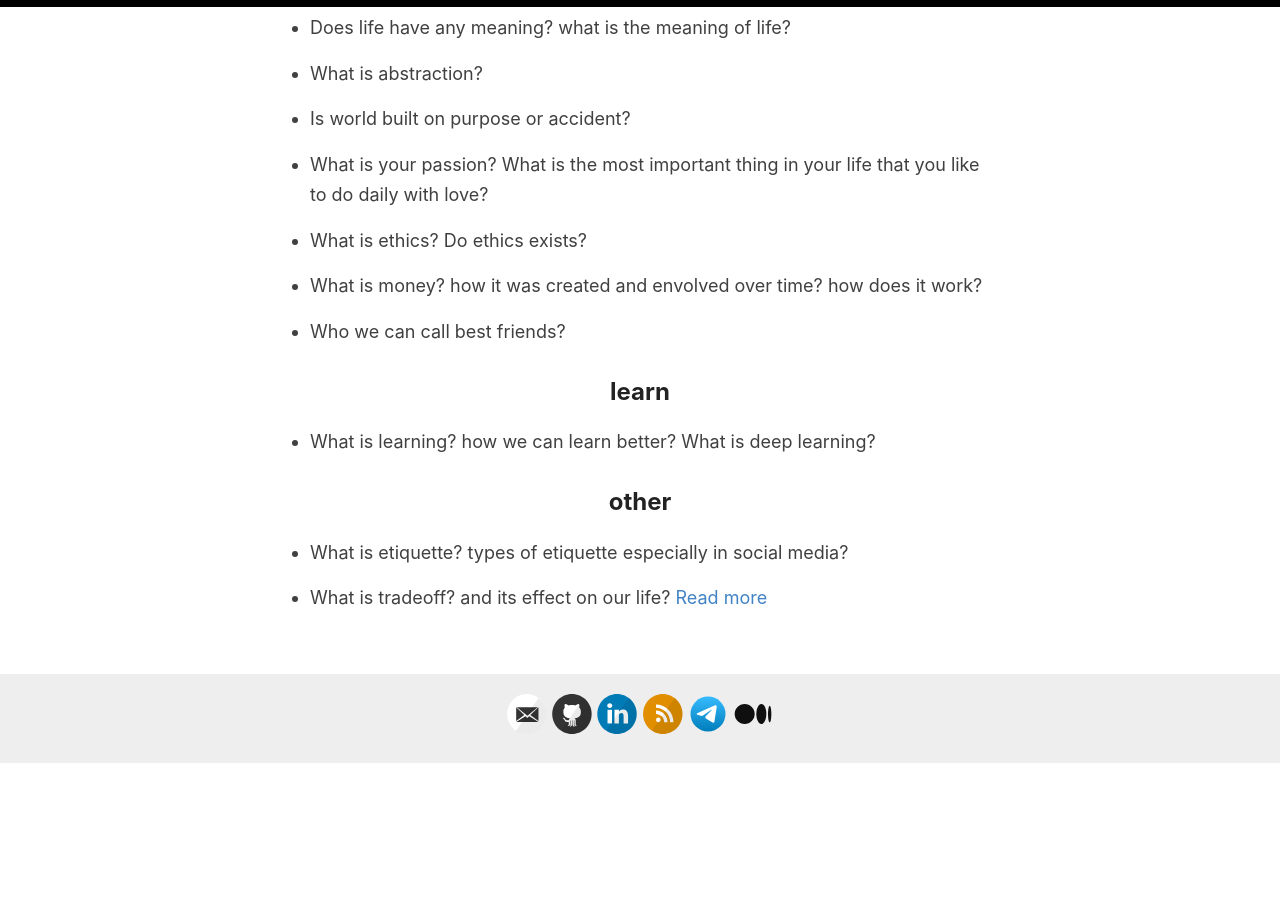
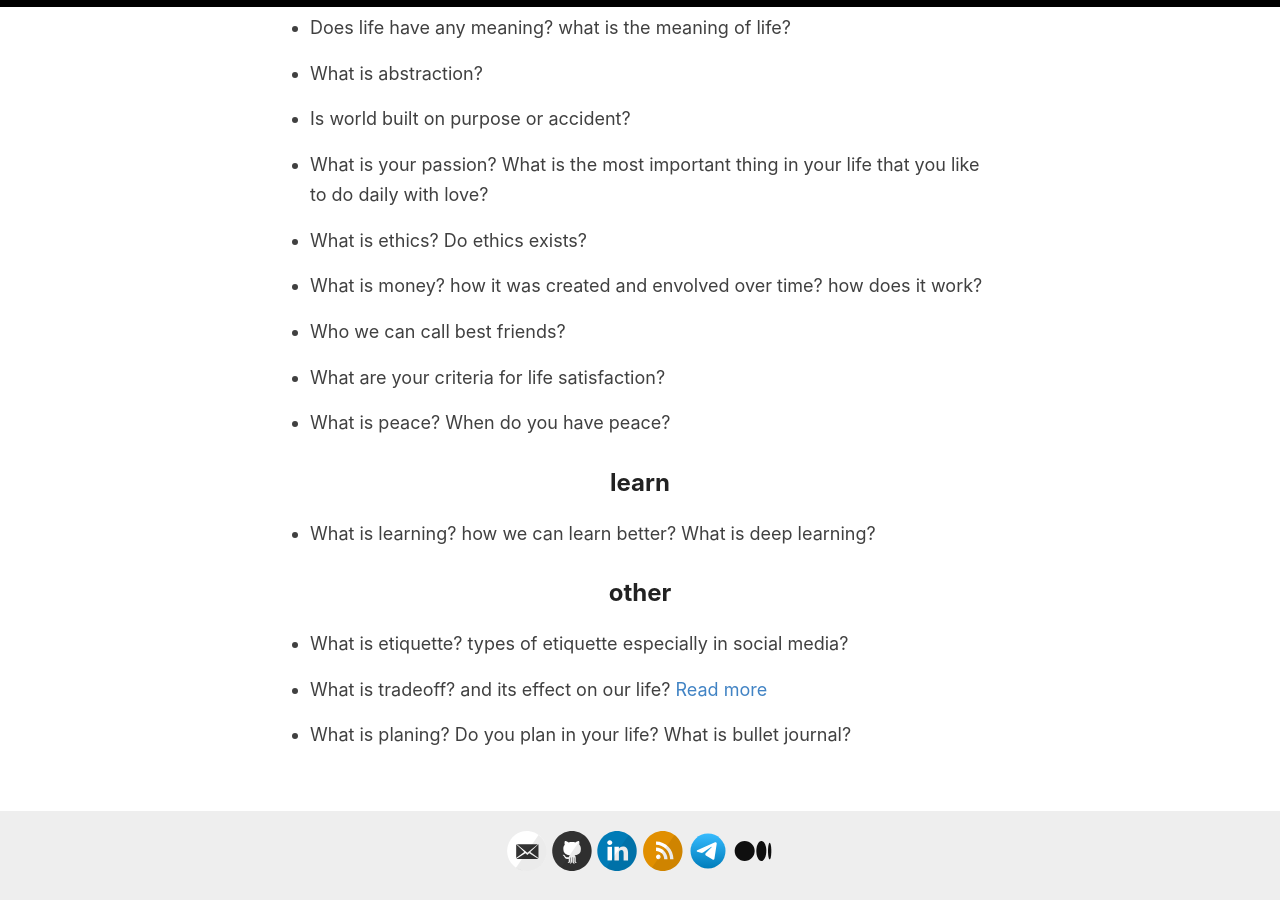
Before and after one commit to AmirHossein-z/AmirHossein-z.github.io, a Jekyll site: the page built from _pages/question.md, in a window 1280 px wide and 900 px high, scrolled down 602 px. Built offline with Jekyll 4.4.1, drawn with Linux system fonts in a browser that asks for light colours; before the commit the page ends 1366 px from its top, so only the background shows below that.

```diff
--- a/_layouts/default.html
+++ b/_layouts/default.html
@@ -82,6 +82,7 @@
                             <a href="{{ site.baseurl }}/search">Search</a>
                             <a href="{{ site.baseurl }}/blog">Blog</a>
                             <a href="{{ site.baseurl }}/question">question</a>
+                            <a href="{{ site.baseurl }}/skills">skills</a>
                             <a href="{{ site.baseurl }}/about">About</a>
                             <a href="{{ site.baseurl }}/archive">Archive</a>
                         </nav>
--- a/_pages/question.md
+++ b/_pages/question.md
@@ -30,6 +30,10 @@ has lots of resource that you can search for them to learn more.
 
 - Who we can call best friends?
 
+- What are your criteria for life satisfaction?
+
+- What is peace? When do you have peace?
+
 ## learn
 
 - What is learning? how we can learn better? What is deep learning?
@@ -39,3 +43,5 @@ has lots of resource that you can search for them to learn more.
 - What is etiquette? types of etiquette especially in social media?
 
 - What is tradeoff? and its effect on our life? [Read more](/blog/tradeoffs/)
+
+- What is planing? Do you plan in your life? What is bullet journal?
```
Also changed, not shown: _pages/about.md (+1 -1 lines), _pages/skills.md (added, +19 -0 lines).
